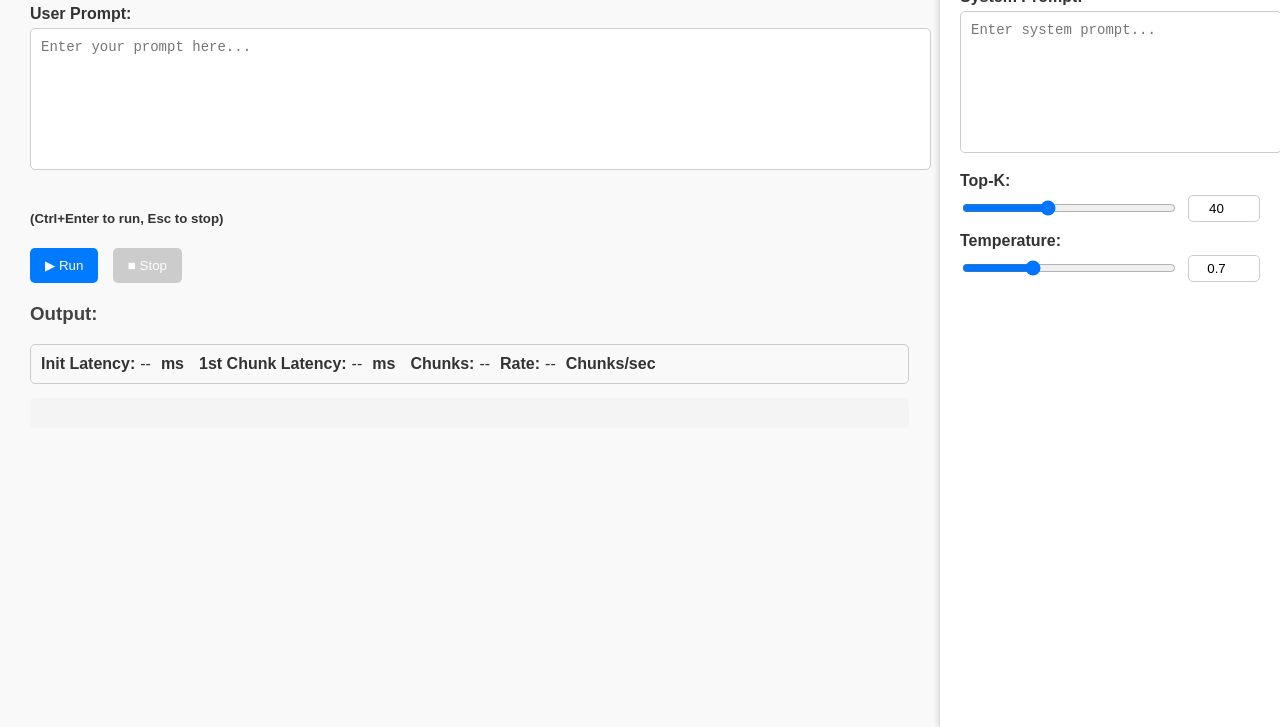
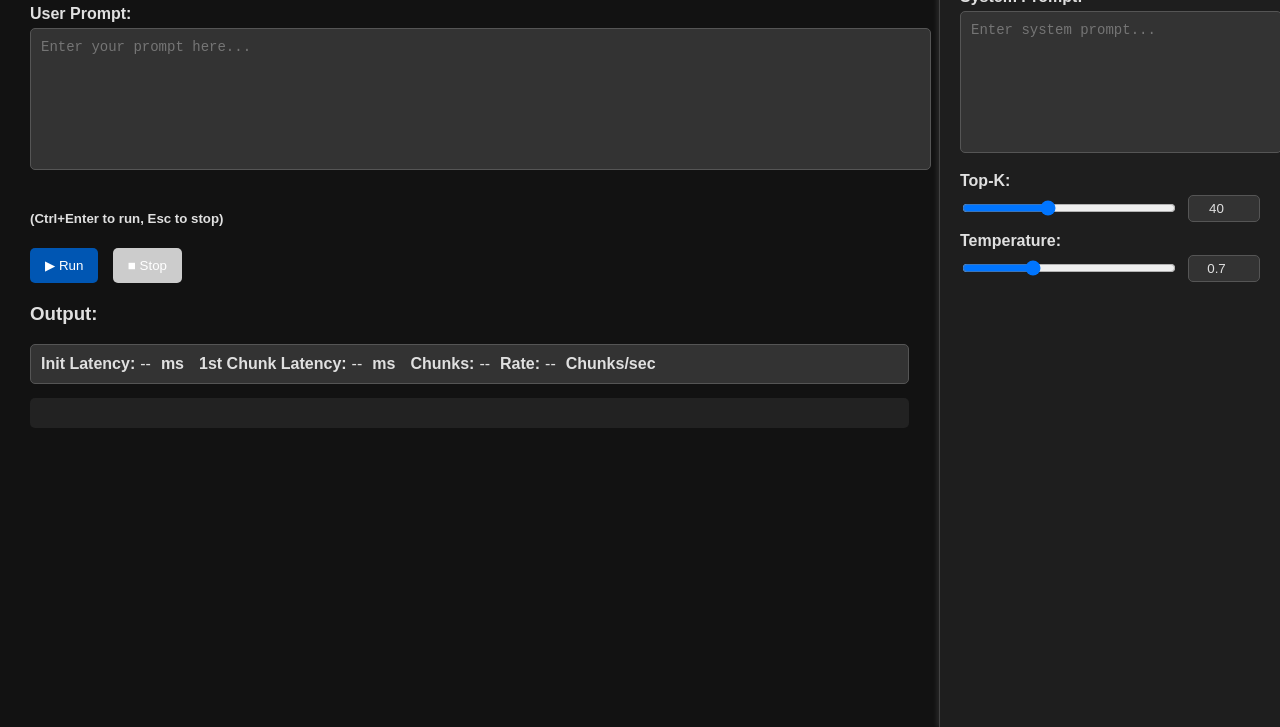
Before and after one commit to nhelfman/odai-playground, a plain HTML site: page index.html in a window 1280 px wide. Shown: the part 73-800 px from the top of the page. Drawn offline with Linux system fonts and the dark colour scheme.

Commit message:
dark theme

```diff
--- a/index.html
+++ b/index.html
@@ -106,6 +106,42 @@
             position: absolute;
             top: 10px;
             right: 10px;
+        }
+
+         /* Dark mode styles */
+         @media (prefers-color-scheme: dark) {
+            body {
+                background: #121212;
+                color: #e0e0e0;
+            }
+            #options-pane {
+                background: #1e1e1e;
+                border-left: 1px solid #444;
+                box-shadow: -2px 0 5px rgba(255, 255, 255, 0.1);
+            }
+            h2, h3 {
+                color: #e0e0e0;
+            }
+            textarea, input[type="number"] {
+                background: #333;
+                color: #e0e0e0;
+                border: 1px solid #555;
+            }
+            pre {
+                background: #222;
+                color: #e0e0e0;
+            }
+            #outputMeasures {
+                background: #333;
+                border: 1px solid #555;
+                color: #e0e0e0;
+            }
+            button {
+                background: #0056b3;
+            }
+            button:hover:not(:disabled) {
+                background: #003f80;
+            }
         }
     </style>
 </head>
```
